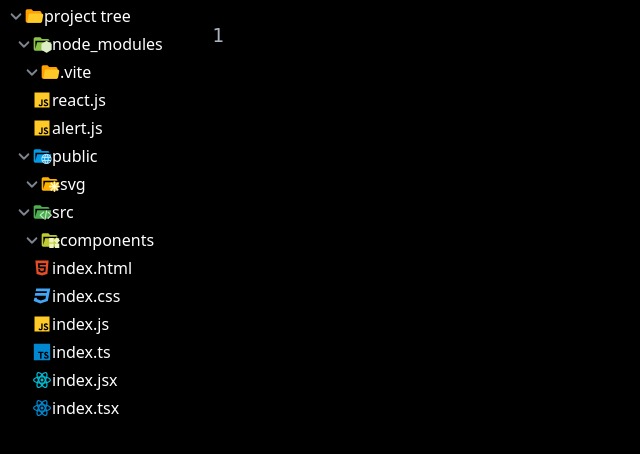
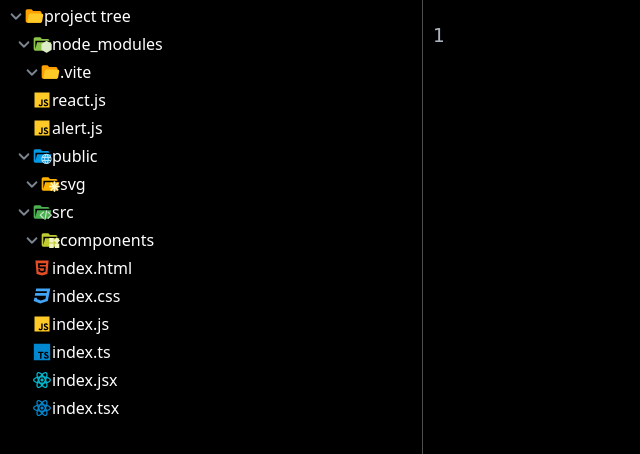
Before and after one commit to Mij-Do/VSCode-Project, a React (Vite) app: page / in a window 1280 px wide. Shown: the top 454 px of the page, without its empty margins (0-640 px from the left). Built offline with nearby package versions, Linux system fonts and the light colour scheme.

Commit message:
resizable panel

```diff
--- a/package.json
+++ b/package.json
@@ -15,6 +15,7 @@
     "react": "^19.1.1",
     "react-dom": "^19.1.1",
     "react-redux": "^9.2.0",
+    "react-resizable-panels": "^3.0.5",
     "react-syntax-highlighter": "^15.6.6",
     "tailwindcss": "^4.1.12",
     "uuid": "^11.1.0"
--- a/src/App.tsx
+++ b/src/App.tsx
@@ -1,5 +1,6 @@
 import OpenedFileBar from './components/OpenedFileBar';
 import RecursiveComponent from './components/RecursiveComponent';
+import ResizablePanel from './components/ResizablePanel';
 import { FileTree } from './data/FileTree';
 interface IProps {
 
@@ -8,8 +9,11 @@ interface IProps {
 const App = ({}: IProps) => {
     return (
         <div className='flex space-x-10'>
-            <RecursiveComponent fileTree={FileTree}/>
-            <OpenedFileBar />
+            <ResizablePanel
+                leftSide={<RecursiveComponent fileTree={FileTree}/>}
+                rightSide={<OpenedFileBar />}
+                showLeftPanel
+            />
         </div>
     )
 }
--- /dev/null
+++ b/src/components/ResizablePanel.tsx
@@ -0,0 +1,29 @@
+import type { ReactNode } from 'react';
+import { Panel, PanelGroup, PanelResizeHandle } from 'react-resizable-panels';
+
+interface IProps {
+    showLeftPanel: boolean;
+    defaultSize?: number[];
+    leftSide: ReactNode;
+    rightSide: ReactNode;
+}
+
+const ResizablePanel = ({leftSide, rightSide, defaultSize = [33, 67], showLeftPanel}: IProps) => {
+    return (
+        <PanelGroup direction="horizontal" autoSaveId='condition'>
+            {showLeftPanel &&
+                <>
+                    <Panel defaultSize={defaultSize[0]} collapsible>
+                        {leftSide}
+                    </Panel>
+                    <PanelResizeHandle className="border-r border-[#4e4e4e]" />
+                </>
+            }
+            <Panel defaultSize={defaultSize[1]}>
+                {rightSide}
+            </Panel>
+        </PanelGroup>
+    )
+}
+
+export default ResizablePanel;
```
Also changed, not shown: 1 other file (tests, documents, lock files or other folders).
